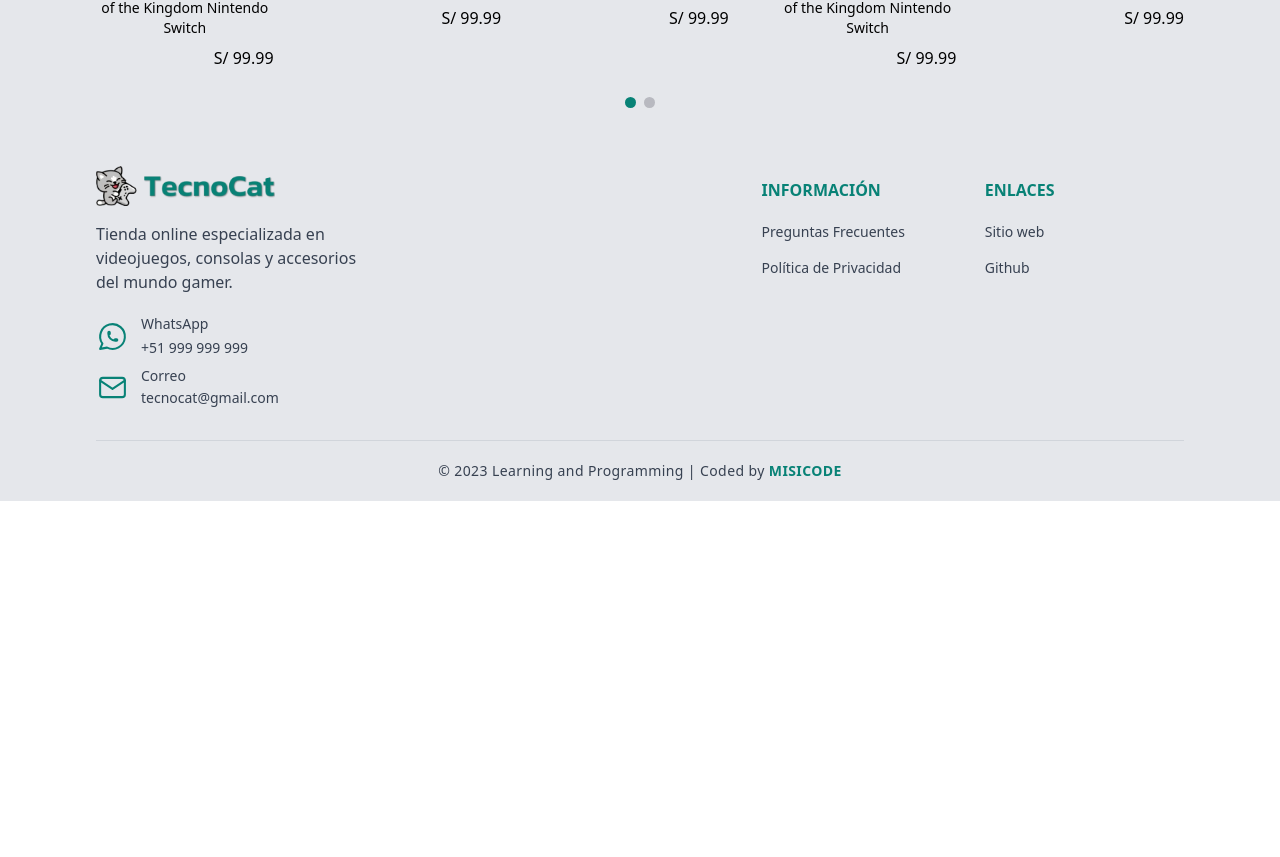
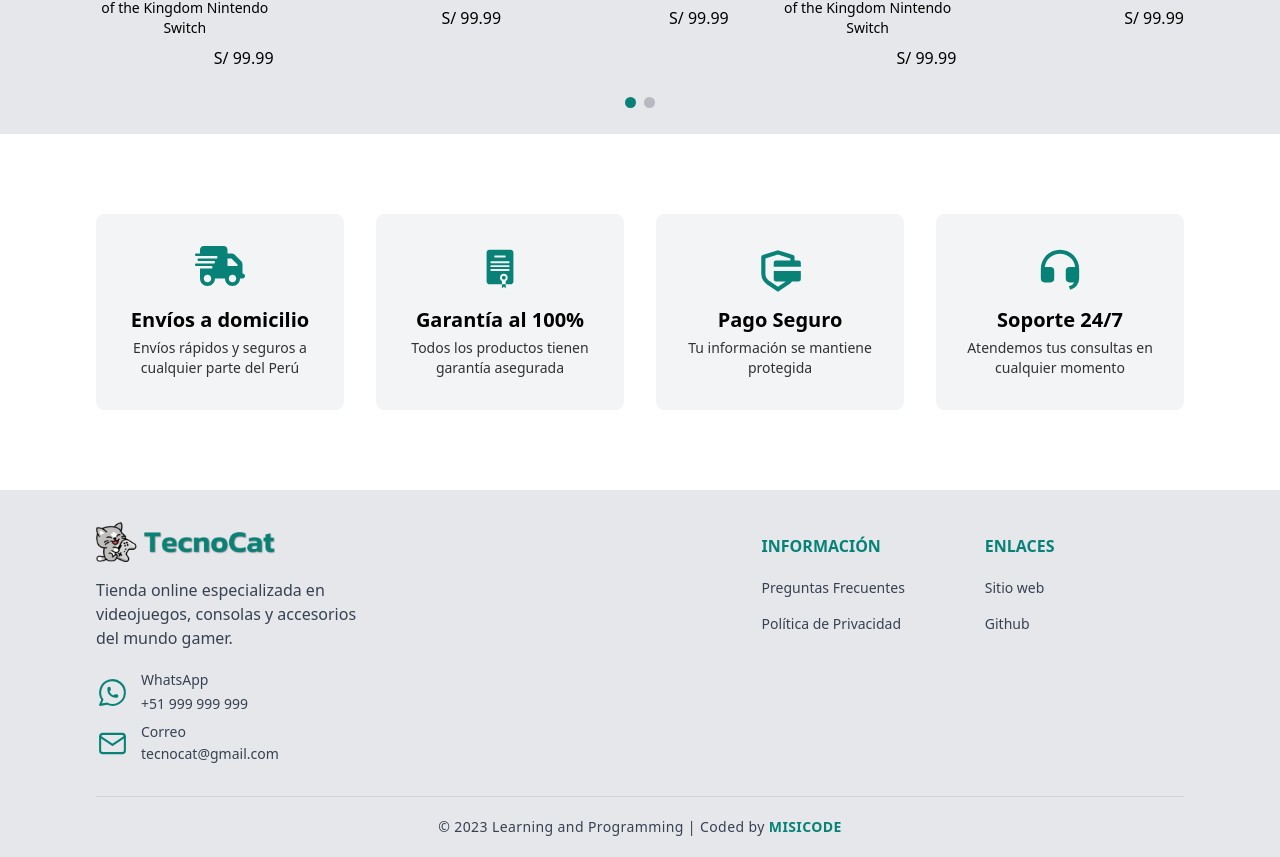
Before and after one commit to misicode/PJ-Client-GeekEcommerce, a React (Vite) app: page / in a window 1280 px wide. Shown: the part 1126-1983 px from the top of the page. Before the commit the page ends 1627 px from the top, so only its background shows below. Built offline with nearby package versions, Linux system fonts and the light colour scheme.

Commit message:
feat: add stats component

```diff
--- /dev/null
+++ b/src/components/Icons/CertificateIcon/CertificateIcon.tsx
@@ -0,0 +1,21 @@
+const CertificateIcon = () => {
+  return (
+    <svg
+      xmlns="http://www.w3.org/2000/svg"
+      viewBox="0 0 48 48"
+      width="46d"
+      height="46"
+      fill="currentColor"
+    >
+      <path
+        fillRule="evenodd"
+        clipRule="evenodd"
+        d="M10 7V37C10 38.6569 11.3431 40 13 40H26V36.4649C24.8044 35.7733 24 34.4806 24 33C24 30.7909 25.7909 29 28 29C30.2091 29 32 30.7909 32 33C32 34.4806 31.1956 35.7733 30 36.4649V40H35C36.6569 40 38 38.6569 38 37V7C38 5.34315 36.6569 4 35 4H13C11.3431 4 10 5.34315 10 7ZM28 35C29.1046 35 30 34.1046 30 33C30 31.8954 29.1046 31 28 31C26.8954 31 26 31.8954 26 33C26 34.1046 26.8954 35 28 35ZM18 11C18 10.4477 18.4477 10 19 10L29 10C29.5523 10 30 10.4477 30 11C30 11.5523 29.5523 12 29 12L19 12C18.4477 12 18 11.5523 18 11ZM15 16C14.4477 16 14 16.4477 14 17C14 17.5523 14.4477 18 15 18H33C33.5523 18 34 17.5523 34 17C34 16.4477 33.5523 16 33 16H15ZM14 21C14 20.4477 14.4477 20 15 20H33C33.5523 20 34 20.4477 34 21C34 21.5523 33.5523 22 33 22H15C14.4477 22 14 21.5523 14 21ZM15 24C14.4477 24 14 24.4477 14 25C14 25.5523 14.4477 26 15 26H33C33.5523 26 34 25.5523 34 25C34 24.4477 33.5523 24 33 24H15Z"
+      />
+      <path d="M26 44V40H30V44L28 42.5L26 44Z" />
+    </svg>
+  );
+};
+
+
+export default CertificateIcon;
--- /dev/null
+++ b/src/components/Icons/DeliveryIcon/DeliveryIcon.tsx
@@ -0,0 +1,15 @@
+const DeliveryIcon = () => {
+  return (
+    <svg
+      xmlns="http://www.w3.org/2000/svg"
+      viewBox="0 0 640 512"
+      width="40d"
+      height="40"
+      fill="currentColor"
+    >
+      <path d="M112 0C85.49 0 64 21.49 64 48V96H16C7.163 96 0 103.2 0 112C0 120.8 7.163 128 16 128H272C280.8 128 288 135.2 288 144C288 152.8 280.8 160 272 160H48C39.16 160 32 167.2 32 176C32 184.8 39.16 192 48 192H240C248.8 192 256 199.2 256 208C256 216.8 248.8 224 240 224H16C7.163 224 0 231.2 0 240C0 248.8 7.163 256 16 256H208C216.8 256 224 263.2 224 272C224 280.8 216.8 288 208 288H64V416C64 469 106.1 512 160 512C213 512 256 469 256 416H384C384 469 426.1 512 480 512C533 512 576 469 576 416H608C625.7 416 640 401.7 640 384C640 366.3 625.7 352 608 352V237.3C608 220.3 601.3 204 589.3 192L512 114.7C499.1 102.7 483.7 96 466.7 96H416V48C416 21.49 394.5 0 368 0H112zM544 237.3V256H416V160H466.7L544 237.3zM160 464C133.5 464 112 442.5 112 416C112 389.5 133.5 368 160 368C186.5 368 208 389.5 208 416C208 442.5 186.5 464 160 464zM528 416C528 442.5 506.5 464 480 464C453.5 464 432 442.5 432 416C432 389.5 453.5 368 480 368C506.5 368 528 389.5 528 416z" />
+    </svg>
+  );
+};
+
+export default DeliveryIcon;
--- /dev/null
+++ b/src/components/Icons/SecurePaymentIcon/SecurePaymentIcon.tsx
@@ -0,0 +1,21 @@
+const SecurePaymentIcon = () => {
+  return (
+    <svg
+      xmlns="http://www.w3.org/2000/svg"
+      viewBox="0 0 24 24"
+      width="50d"
+      height="50"
+      fill="currentColor"
+    >
+      <g>
+        <path fill="none" d="M0 0h24v24H0z" />
+        <path
+          fillRule="nonzero"
+          d="M11 2l7.298 2.28a1 1 0 0 1 .702.955V7h2a1 1 0 0 1 1 1v2H9V8a1 1 0 0 1 1-1h7V5.97l-6-1.876L5 5.97v7.404a4 4 0 0 0 1.558 3.169l.189.136L11 19.58 14.782 17H10a1 1 0 0 1-1-1v-4h13v4a1 1 0 0 1-1 1l-3.22.001c-.387.51-.857.96-1.4 1.33L11 22l-5.38-3.668A6 6 0 0 1 3 13.374V5.235a1 1 0 0 1 .702-.954L11 2z"
+        />
+      </g>
+    </svg>
+  );
+};
+
+export default SecurePaymentIcon;
--- /dev/null
+++ b/src/components/Icons/SupportIcon/SupportIcon.tsx
@@ -0,0 +1,18 @@
+const SupportIcon = () => {
+  return (
+    <svg
+      xmlns="http://www.w3.org/2000/svg"
+      viewBox="0 0 24 24"
+      width="46d"
+      height="46"
+      fill="currentColor"
+    >
+      <g>
+        <path fill="none" d="M0 0h24v24H0z" />
+        <path d="M22 17.002a6.002 6.002 0 0 1-4.713 5.86l-.638-1.914A4.003 4.003 0 0 0 19.465 19H17a2 2 0 0 1-2-2v-4a2 2 0 0 1 2-2h2.938a8.001 8.001 0 0 0-15.876 0H7a2 2 0 0 1 2 2v4a2 2 0 0 1-2 2H4a2 2 0 0 1-2-2v-5C2 6.477 6.477 2 12 2s10 4.477 10 10V17.002z" />{" "}
+      </g>
+    </svg>
+  );
+};
+
+export default SupportIcon;
--- a/src/components/Landing/Landing.tsx
+++ b/src/components/Landing/Landing.tsx
@@ -1,11 +1,13 @@
 import SectionProducts from "../Products/SectionProducts/SectionProducts";
 import Slider from "./Slider/Slider";
+import Stats from "./Stats/Stats";
 
 const Landing = () => {
   return (
     <main>
       <Slider />
       <SectionProducts title="LANZAMIENTOS" />
+      <Stats />
     </main>
   );
 };
--- /dev/null
+++ b/src/components/Landing/Stats/Stats.tsx
@@ -0,0 +1,58 @@
+import CertificateIcon from "../../Icons/CertificateIcon/CertificateIcon";
+import DeliveryIcon from "../../Icons/DeliveryIcon/DeliveryIcon";
+import SecurePaymentIcon from "../../Icons/SecurePaymentIcon/SecurePaymentIcon";
+import SupportIcon from "../../Icons/SupportIcon/SupportIcon";
+
+const stats = [
+  {
+    id: 1,
+    icon: <DeliveryIcon />,
+    description: "Envíos rápidos y seguros a cualquier parte del Perú",
+    title: "Envíos a domicilio",
+  },
+  {
+    id: 2,
+    icon: <CertificateIcon />,
+    description: "Todos los productos tienen garantía asegurada",
+    title: "Garantía al 100%",
+  },
+  {
+    id: 3,
+    icon: <SecurePaymentIcon />,
+    description: "Tu información se mantiene protegida",
+    title: "Pago Seguro",
+  },
+  {
+    id: 4,
+    icon: <SupportIcon />,
+    description: "Atendemos tus consultas en cualquier momento",
+    title: "Soporte 24/7",
+  },
+];
+
+const Stats = () => {
+  return (
+    <div className="py-12 lg:py-20 px-6 sm:px-12 md:px-16 lg:px-24">
+      <dl className="grid grid-cols-1 sm:grid-cols-2 lg:grid-cols-4 gap-x-8 gap-y-6 text-center">
+        { stats.map((stat) => (
+          <div
+            key={ stat.id }
+            className="py-6 sm:py-8 px-6 bg-gray-100 dark:bg-gray-900 rounded-lg"
+          >
+            <dd className="h-12 mb-3 text-primary-600 dark:text-primary-500">
+              { stat.icon }
+            </dd>
+            <dd className="mb-1 text-lg sm:text-xl font-semibold">
+              { stat.title }
+            </dd>
+            <dt className="text-sm text-black/80 dark:text-white/50">
+              { stat.description }
+            </dt>
+          </div>
+        ))}
+      </dl>
+    </div>
+  );
+};
+
+export default Stats;
```
